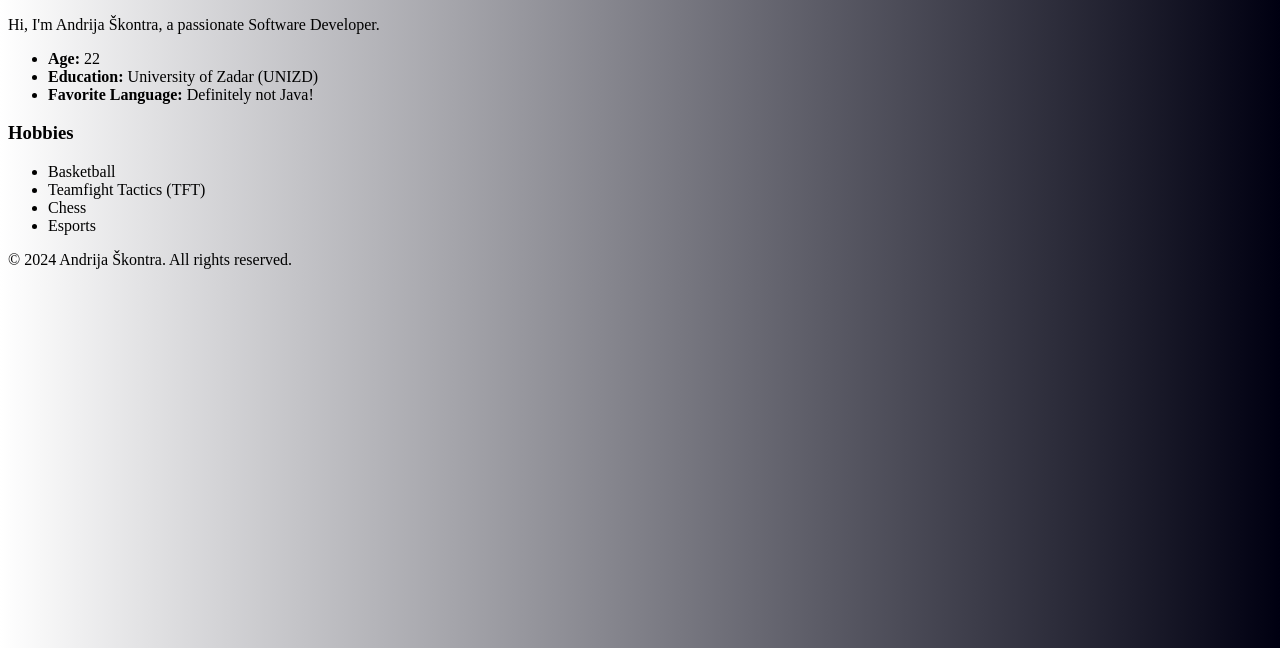
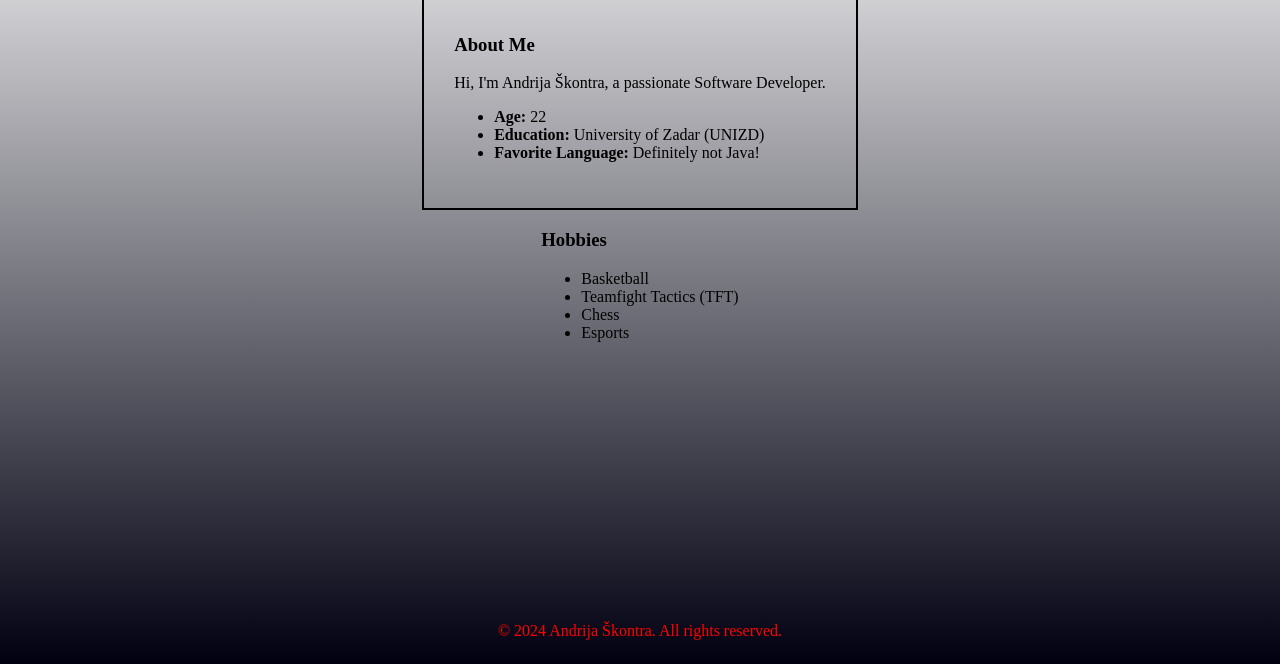
Before and after one commit to AndrijaSkontra/portfolio, a plain HTML site: page index.html in a window 1280 px wide. Shown: the part 152-816 px from the top of the page. Drawn offline with Linux system fonts and the light colour scheme.

Commit message:
centered the whole html and added some css to make it look a bit better like footer on bottom of the page

```diff
--- a/index.html
+++ b/index.html
@@ -12,7 +12,7 @@
       <h2>Software Developer</h2>
     </header>
 
-    <section>
+    <section class="about-me">
       <h3>About Me</h3>
       <p>Hi, I'm Andrija Škontra, a passionate Software Developer.</p>
       <ul>
@@ -32,7 +32,7 @@
       </ul>
     </section>
 
-    <footer>
+    <footer class="foot">
       <p>&copy; 2024 Andrija Škontra. All rights reserved.</p>
     </footer>
   </body>
--- a/styles.css
+++ b/styles.css
@@ -8,9 +8,31 @@
   -webkit-background-clip: text;
   -webkit-text-fill-color: transparent;
   background-clip: text;
-  text-fill-color: transparent;
 }
 
 .background {
-  background: linear-gradient(90deg, #ffffff 0%, #000011 100%);
+  background: linear-gradient(180deg, #ffffff 0%, #000011 100%);
+  height: 100vh;
+  display: flex;
+  flex-direction: column;
+  align-items: center;
 }
+
+.about-me {
+  padding: 30px;
+  border-width: 2px;
+  border-color: #000000;
+  border-style: solid;
+}
+
+.foot {
+  justify-content: flex-end;
+  flex-grow: 1;
+  display: flex;
+  flex-direction: column;
+  align-items: end;
+}
+
+.foot p {
+  color: red;
+}
```
